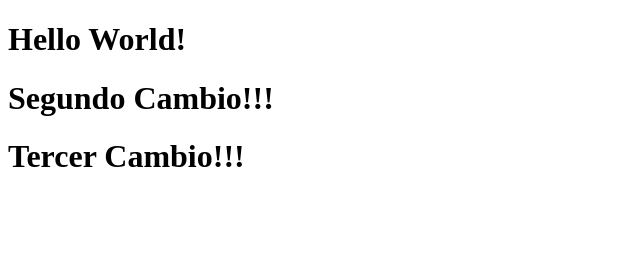
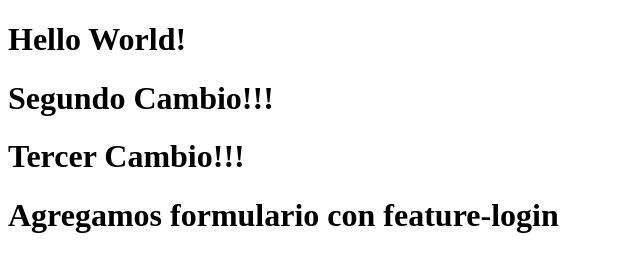
Before and after one commit to giancarlovilch/HW007, a plain HTML site: page index.html in a window 1280 px wide. Shown: the whole page, without its empty margins (0-640 px from the left). Drawn offline with Linux system fonts and the light colour scheme.

```diff
--- a/index.html
+++ b/index.html
@@ -9,5 +9,6 @@
     <h1>Hello World!</h1>
     <h1>Segundo Cambio!!!</h1>
     <h1>Tercer Cambio!!!</h1>
+    <h1>Agregamos formulario con feature-login</h1>
 </body>
 </html>
```
